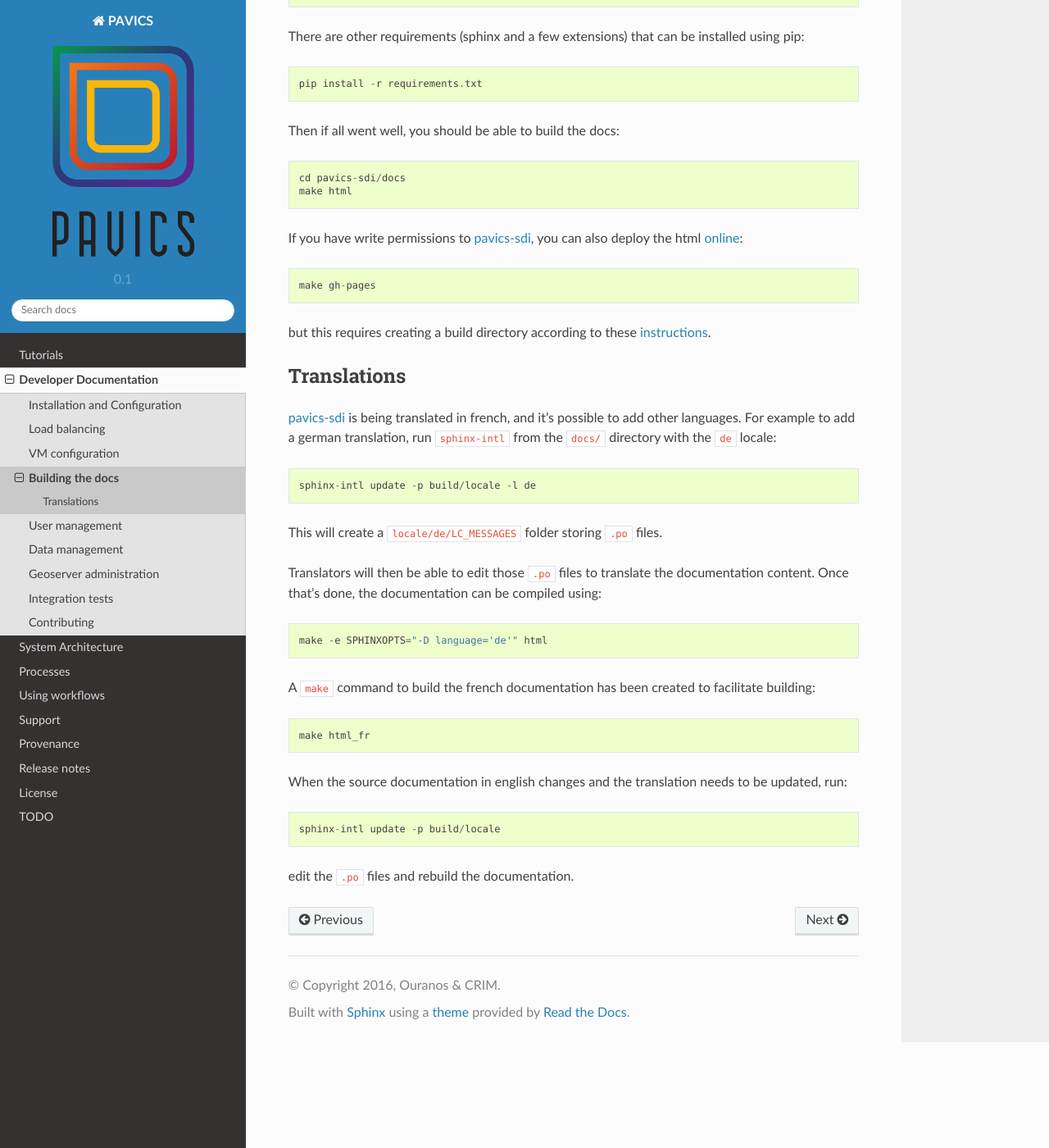
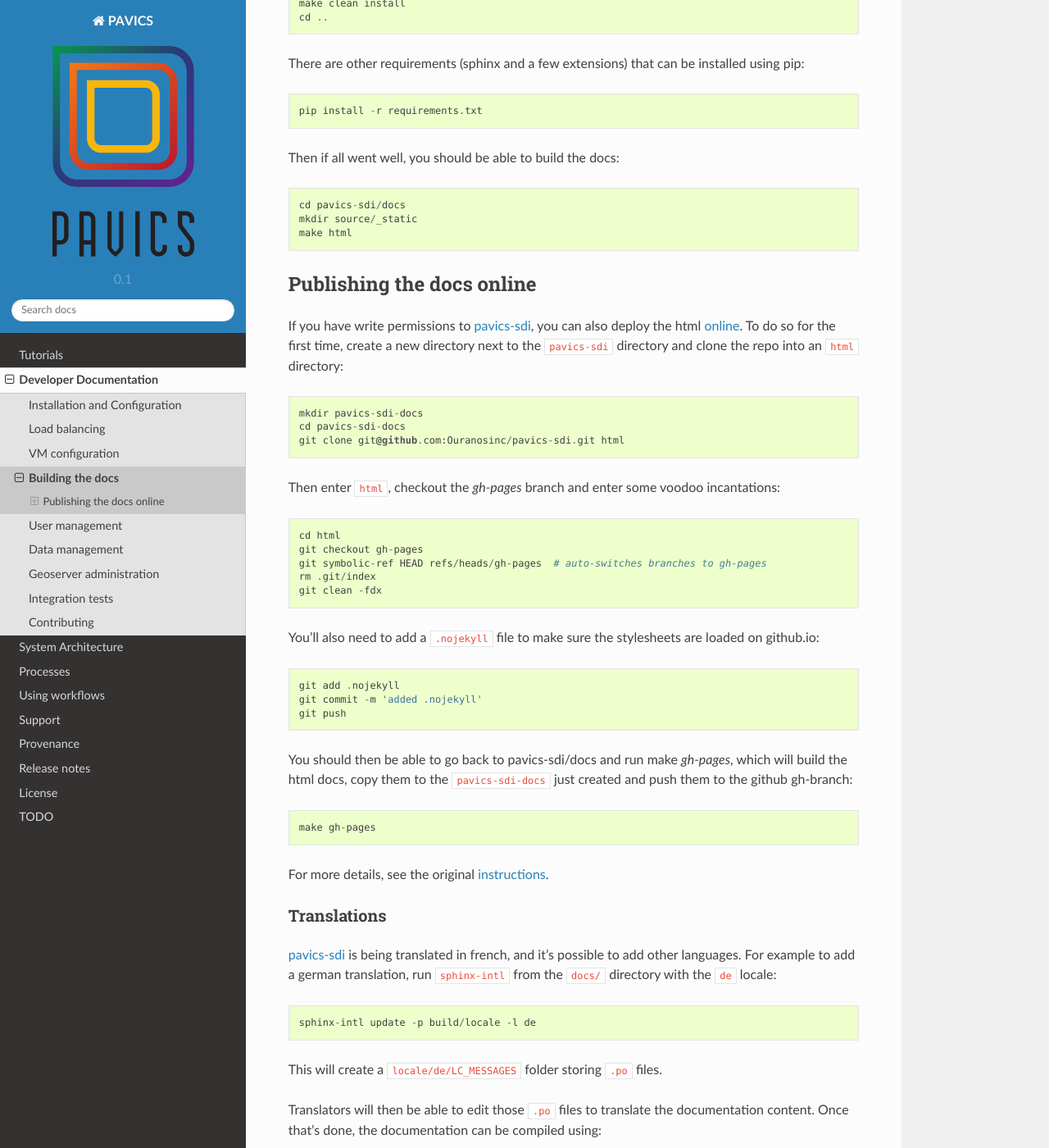
Before and after one commit to Ouranosinc/pavics-sdi, a Sphinx documentation site: the page built from docs/source/dev/builddocs.rst, in a window 1280 px wide and 1400 px high, scrolled down 623 px. Shown: the whole window at 82% size. Built offline with Sphinx 7.4.7 and the Read the Docs theme 2.0.0, drawn with Linux system fonts in a browser that asks for light colours.

Commit message:
fix html build errors. Add docs about gh-pages upload

```diff
--- a/docs/source/dev/builddocs.rst
+++ b/docs/source/dev/builddocs.rst
@@ -10,11 +10,13 @@ This is the repository storing the overall system configuration for the PAVICS p
 
     git clone git@github.com:Ouranosinc/flyingpigeon.git
     cd flyingpigeon
+    git checkout pavics
     make clean install
     cd ..
 
     git clone git@github.com:Ouranosinc/malleefowl.git
     cd malleefowl
+
     make clean install
     cd ..
 
@@ -30,13 +32,47 @@ There are other requirements (sphinx and a few extensions) that can be installed
 Then if all went well, you should be able to build the docs::
 
    cd pavics-sdi/docs
+   mkdir source/_static
    make html
 
-If you have write permissions to `pavics-sdi`_, you can also deploy the html `online <https://ouranosinc.github.io/pavics-sdi/>`_::
+
+
+Publishing the docs online
+--------------------------
+
+If you have write permissions to `pavics-sdi`_, you can also deploy the html `online <https://ouranosinc.github.io/pavics-sdi/>`_.
+To do so for the first time, create a new directory next to the :file:`pavics-sdi` directory and clone the repo into an :file:`html` directory::
+
+   mkdir pavics-sdi-docs
+   cd pavics-sdi-docs
+   git clone git@github.com:Ouranosinc/pavics-sdi.git html
+
+Then enter :file:`html`, checkout the `gh-pages` branch and enter some voodoo incantations::
+
+   cd html
+   git checkout gh-pages
+   git symbolic-ref HEAD refs/heads/gh-pages  # auto-switches branches to gh-pages
+   rm .git/index
+   git clean -fdx
+
+You'll also need to add a :file:`.nojekyll` file to make sure the stylesheets are loaded on github.io::
+
+   git add .nojekyll
+   git commit -m 'added .nojekyll'
+   git push
+
+You should then be able to go back to pavics-sdi/docs and run make `gh-pages`, which will build the html docs,
+copy them to the :file:`pavics-sdi-docs` just created and push them to the github gh-branch::
 
    make gh-pages
 
-but this requires creating a build directory according to these `instructions <https://daler.github.io/sphinxdoc-test/includeme.html>`_.
+For more details, see the original `instructions <https://daler.github.io/sphinxdoc-test/includeme.html>`_.
+
+
+
+
+
+
 
 
 Translations
--- a/docs/source/support/index.rst
+++ b/docs/source/support/index.rst
@@ -4,4 +4,4 @@ Support
 
 To report bugs, suggest improvements or point to missing documentation, please use the `issue tracker <https://github.com/Ouranosinc/pavics-sdi/issues>`_.
 
-If you want to get in touch with a human, email us at :email:`pavics@ouranos.ca`, we'll be happy to help.
+If you want to get in touch with a human, email us at pavics@ouranos.ca, we'll be happy to help.
```
Also changed, not shown: docs/source/processes/impacts.rst (+4 -4 lines), docs/source/provenance/index.rst (+10 -1 lines).
